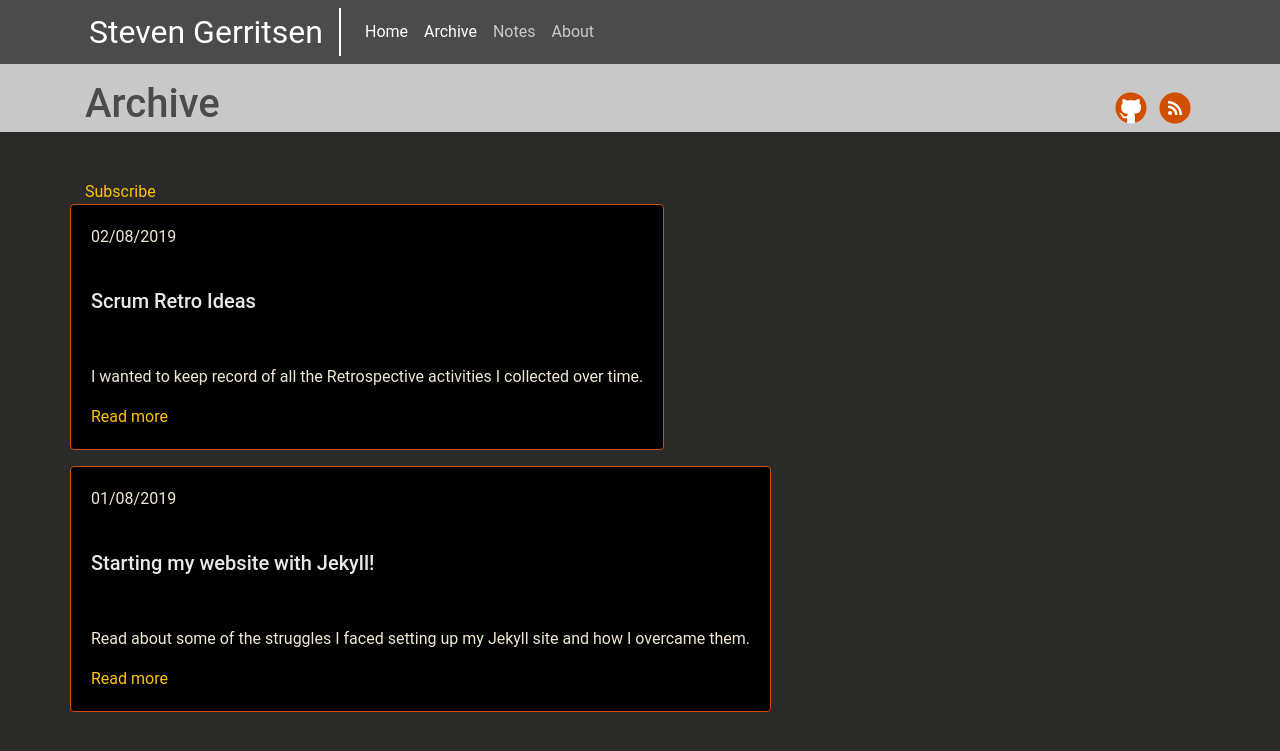
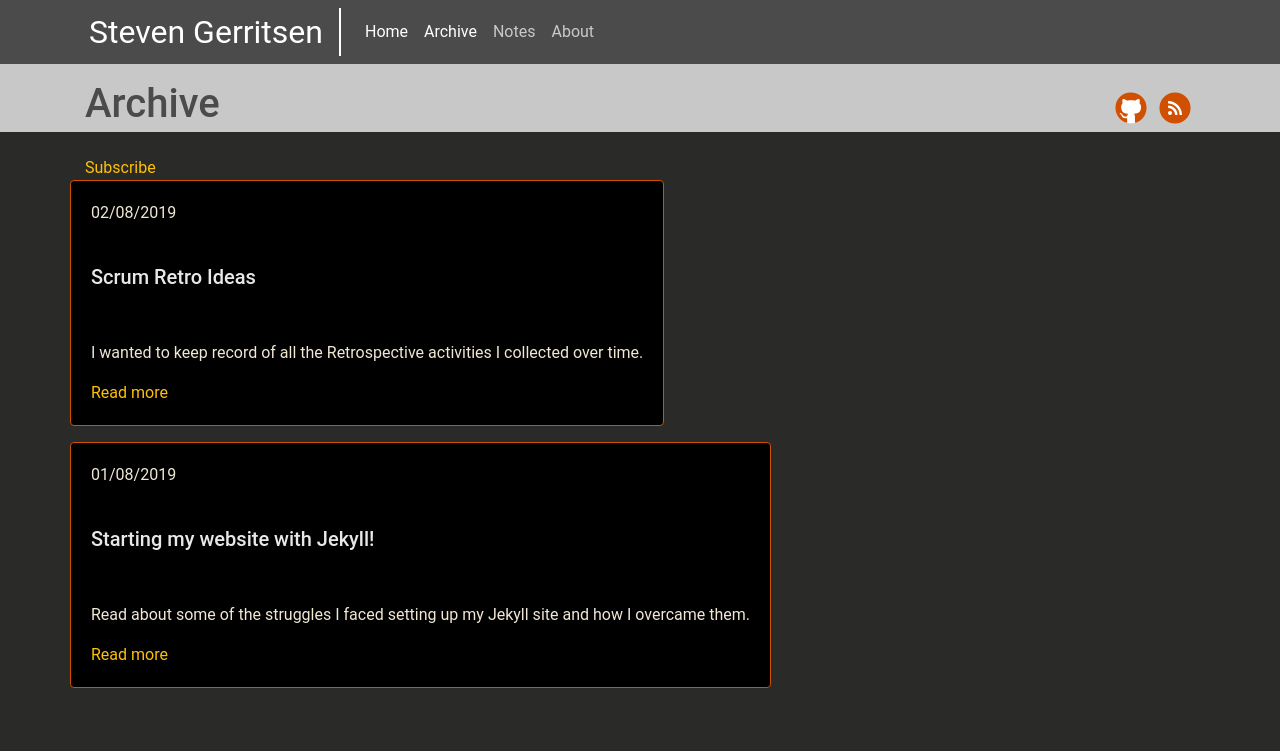
Before and after one commit to Steeff0/steeff0.github.io, a Jekyll site: the page built from pages/archive.html, in a window 1280 px wide. Shown: the top 751 px of the page. Built offline with Jekyll 4.4.1, drawn with Linux system fonts in a browser that asks for light colours; some web fonts are replaced.

Commit message:
Change title-bar

```diff
--- a/_includes/title-bar.html
+++ b/_includes/title-bar.html
@@ -1,4 +1,4 @@
-<header class="bg-light pb-1 pt-3 mb-5">
+<header class="bg-light pb-1 pt-3 mb-4">
     <div class="container d-flex align-items-end">
         <h1 class="mb-0 text-dark">{{ page.title | escape }}</h1>
         {%- if page.date or page.author -%}
```
